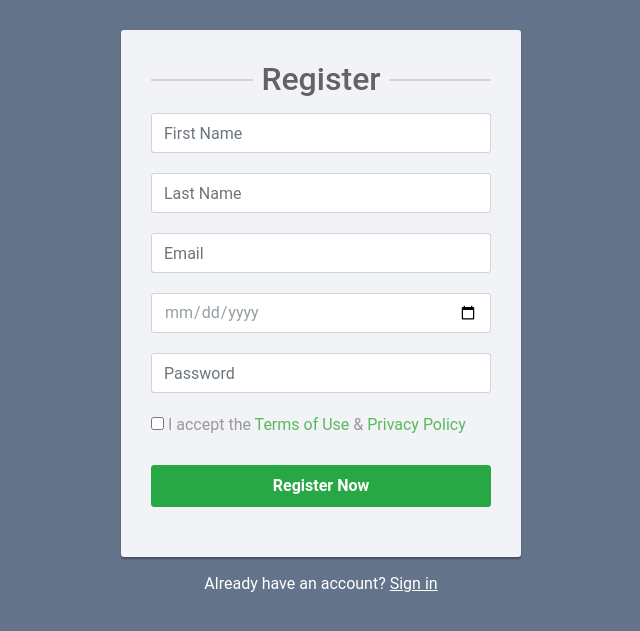
After one commit to vysakhtk886/delux_event, a Django app: page /register in a window 1280 px wide. The commit adds this page. Shown: the top 631 px of the page, without its empty margins (319-959 px from the left). Run offline with Django 3.2, Linux system fonts and the light colour scheme.

Commit message:
8th commit

```diff
--- a/my_app/static/login_page.css
+++ b/my_app/static/login_page.css
@@ -6,7 +6,7 @@ input {
 }
 table {
     padding: 10px;
-    margin-top: 180px;
+    margin-top: 150px;
     background: rgba(12, 3, 3, 0.4);;
 
 }
@@ -17,7 +17,7 @@ table {
     color: white;
 }
 body {
-    background-image: url("image/bg\ 1.jpg");
+    background-image: url("image/blurred-background-1.jpg");
     background-size: cover;
     background-repeat: no-repeat;
     background-position: center;
--- /dev/null
+++ b/my_app/static/reg_page.css
@@ -0,0 +1,87 @@
+body {
+    color: #fff;
+    background: #63738a;
+    font-family: 'Roboto', sans-serif;
+}
+.form-control{
+    height: 40px;
+    box-shadow: none;
+    color: #969fa4;
+}
+.form-control:focus{
+    border-color: #5cb85c;
+}
+.form-control, .btn{
+    border-radius: 3px;
+}
+.signup-form{
+    width: 400px;
+    margin: 0 auto;
+    padding: 30px 0;
+}
+.signup-form h2{
+    color: #636363;
+    margin: 0 0 15px;
+    position: relative;
+    text-align: center;
+}
+.signup-form h2:before, .signup-form h2:after{
+    content: "";
+    height: 2px;
+    width: 30%;
+    background: #d4d4d4;
+    position: absolute;
+    top: 50%;
+    z-index: 2;
+}
+.signup-form h2:before{
+    left: 0;
+}
+.signup-form h2:after{
+    right: 0;
+}
+.signup-form .hint-text{
+    color: #999;
+    margin-bottom: 30px;
+    text-align: center;
+}
+.signup-form form{
+    color: #999;
+    border-radius: 3px;
+    margin-bottom: 15px;
+    background: #f2f3f7;
+    box-shadow: 0px 2px 2px rgba(0, 0, 0, 0.3);
+    padding: 30px;
+}
+.signup-form .form-group{
+    margin-bottom: 20px;
+}
+.signup-form input[type="checkbox"]{
+    margin-top: 3px;
+}
+.signup-form .btn{
+    font-size: 16px;
+    font-weight: bold;
+    min-width: 140px;
+    outline: none !important;
+}
+.signup-form .row div:first-child{
+    padding-right: 10px;
+}
+.signup-form .row div:last-child{
+    padding-left: 10px;
+}
+.signup-form a{
+    color: #fff;
+    text-decoration: underline;
+}
+.signup-form a:hover{
+    text-decoration: none;
+}
+.signup-form form a{
+    color: #5cb85c;
+    text-decoration: none;
+}
+.signup-form form a:hover{
+    text-decoration: underline;
+}
--- a/my_app/templates/login_page.html
+++ b/my_app/templates/login_page.html
@@ -12,7 +12,7 @@
     <script src="https://cdn.jsdelivr.net/npm/bootstrap@4.6.0/dist/js/bootstrap.min.js" integrity="sha384-+YQ4JLhjyBLPDQt//I+STsc9iw4uQqACwlvpslubQzn4u2UU2UFM80nGisd026JF" crossorigin="anonymous"></script>
     <link rel="stylesheet" href="{% static 'login_page.css' %}">
 </head>
-<body>
+<body style="font-weight: 600px; color: white; font-size: 1.1rem;">
     <div class="container-fluid">
         <div class="row">
             <div class="col-md-12">
@@ -31,11 +31,12 @@
                         <td align="center"><button type="submit"  class="btn btn-primary btn-lg btn-block" onclick="return validate_login()">LOGIN</button></td>
                     </tr>
                     <tr>
-                        <td><a href="" type="button" class="btn btn-link">Forgot Password?</a> <a href="" type="button" class="btn btn-link" style="margin-left: 150px;">Sign Up</a></td>
+                        <td><a href="" type="button" class="btn btn-link">Forgot Password?</a> <a href="{% url 'registerpage'%}" type="button" class="btn btn-link" style="margin-left: 150px;">Sign Up</a></td>
                     </tr>
 
 
                 </table>
+                <div class="text-center">Back to <a href="home.html">Home</a></div>
             </form>
             </div>
         </div>
--- /dev/null
+++ b/my_app/templates/registration_page.html
@@ -0,0 +1,44 @@
+{% load static %}
+<!DOCTYPE html>
+<html lang="en">
+<head>
+    <meta charset="UTF-8">
+    <meta http-equiv="X-UA-Compatible" content="IE=edge">
+    <meta name="viewport" content="width=device-width, initial-scale=1.0">
+    <title>Document</title>
+    <link rel="stylesheet" href="https://cdn.jsdelivr.net/npm/bootstrap@4.6.0/dist/css/bootstrap.min.css" integrity="sha384-B0vP5xmATw1+K9KRQjQERJvTumQW0nPEzvF6L/Z6nronJ3oUOFUFpCjEUQouq2+l" crossorigin="anonymous">
+    <script src="https://code.jquery.com/jquery-3.5.1.slim.min.js" integrity="sha384-DfXdz2htPH0lsSSs5nCTpuj/zy4C+OGpamoFVy38MVBnE+IbbVYUew+OrCXaRkfj" crossorigin="anonymous"></script>
+    <script src="https://cdn.jsdelivr.net/npm/popper.js@1.16.1/dist/umd/popper.min.js" integrity="sha384-9/reFTGAW83EW2RDu2S0VKaIzap3H66lZH81PoYlFhbGU+6BZp6G7niu735Sk7lN" crossorigin="anonymous"></script>
+    <script src="https://cdn.jsdelivr.net/npm/bootstrap@4.6.0/dist/js/bootstrap.min.js" integrity="sha384-+YQ4JLhjyBLPDQt//I+STsc9iw4uQqACwlvpslubQzn4u2UU2UFM80nGisd026JF" crossorigin="anonymous"></script>
+    <link rel="stylesheet" href="{% static 'reg_page.css' %}">
+</head>
+<body>
+    <div class="signup-form">
+        <form action="" method="post">
+            <h2>Register</h2>
+            <div class="form-group">
+                <input type="text" class="form-control" name="first_name" placeholder="First Name" required="required">
+            </div>
+            <div class="form-group">
+                <input type="text" class="form-control" name="last_name" placeholder="Last Name" required="required">
+            </div>
+            <div class="form-group">
+                <input type="email" class="form-control" name="email" placeholder="Email" required="required">
+            </div>
+            <div class="form-group">
+                <input type="date" class="form-control" name="date_of_birth" placeholder="DOB" required="required">
+            </div>
+            <div class="form-group">
+                <input type="password" class="form-control" name="Password" placeholder="Password" required="required">
+            </div>
+            <div class="form-group">
+                <label class="checkbox-inline"><input type="checkbox" required="required"> I accept the <a href="#">Terms of Use</a> &amp; <a href="#">Privacy Policy</a></label>
+            </div>
+            <div class="form-group">
+                <button type="submit" class="btn btn-success btn-lg btn-block">Register Now</button>
+            </div>
+        </form>
+        <div class="text-center">Already have an account? <a href="login_page.html">Sign in</a></div>
+    </div>
+</body>
+</html>
--- a/my_app/urls.py
+++ b/my_app/urls.py
@@ -2,6 +2,7 @@ from django.urls import path,include
 from.import views
 urlpatterns = [
     # path('test',views.Testfn,name="test"),
-    path('',views.html1 , name='homepage'),
-    path('html2',views.html2, name='loginpage')
+    path('',views.home , name='homepage'),
+    path('login',views.login, name='loginpage'),
+    path('register',views.register,name='registerpage')
 ]
--- a/my_app/views.py
+++ b/my_app/views.py
@@ -3,7 +3,9 @@ from django.http import HttpResponse
 # Create your views here.
 # def Testfn(request):
 #     return HttpResponse('hloooo')
-def html1(request):
+def home(request):
     return render(request,'home.html')
-def html2(request):
+def login(request):
     return render(request,'login_page.html')
+def register(request):
+    return render(request,'registration_page.html')
```
Also changed, not shown: my_app/static/image/blurred-background-1.jpg (added).
